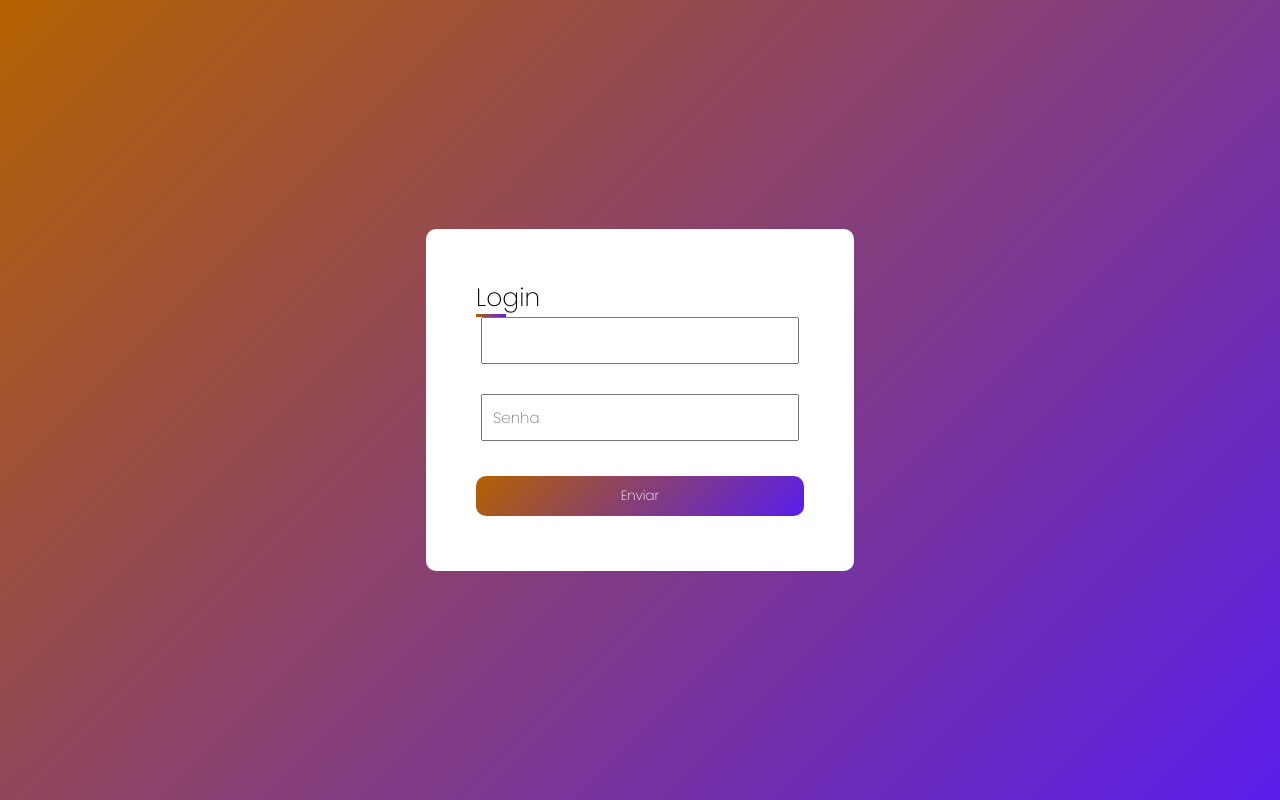
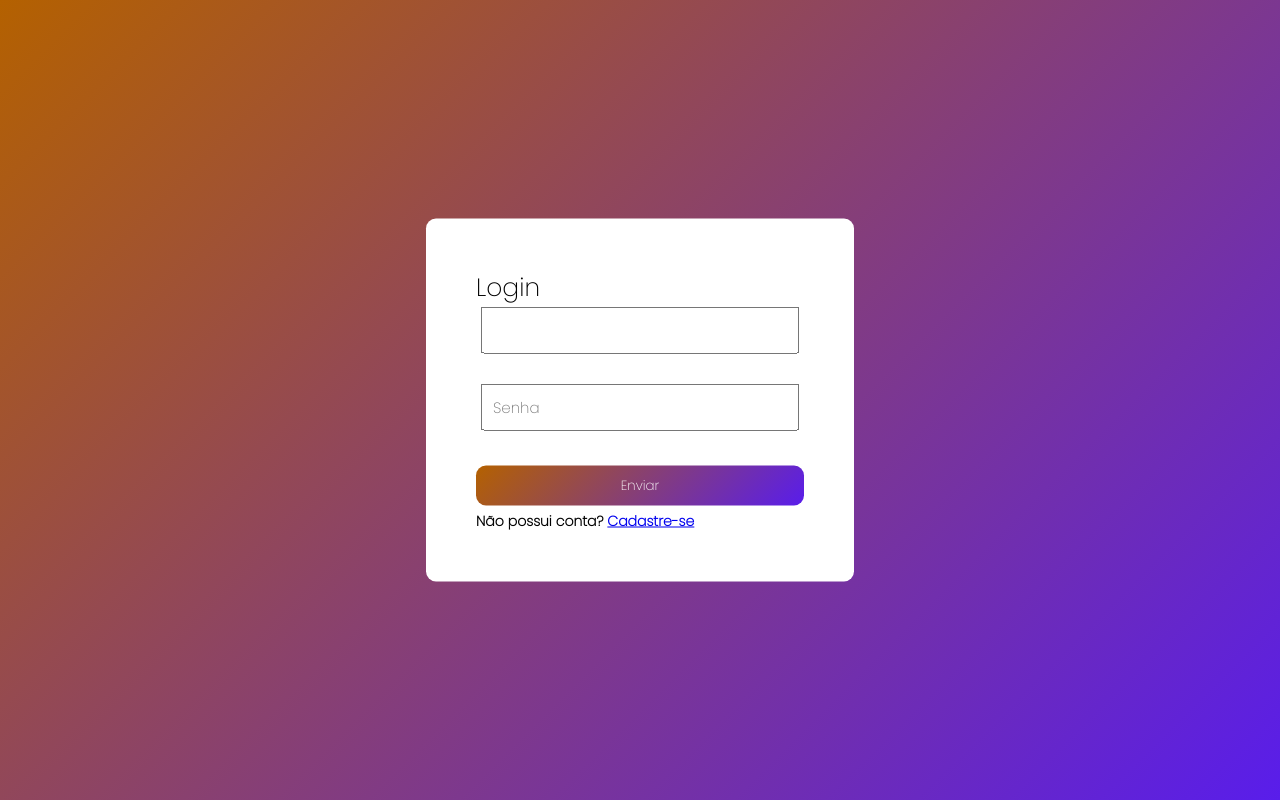
Before and after one commit to DavidFisi/redes-sociais-tera, a plain HTML site: page Login.html in a window 1280 px wide. Drawn offline with Linux system fonts and the light colour scheme.

Commit message:
commit on master

```diff
--- a/Login.html
+++ b/Login.html
@@ -15,6 +15,7 @@
         <input class="password" type="password" placeholder="Senha">
         <br><br>
         <button>Enviar</button>
+        <h1 class="registro">Não possui conta? <a href="/">Cadastre-se</a></h1>
     </div>
 </body>
 </html>
--- a/index.html
+++ b/index.html
@@ -15,7 +15,7 @@
         <input type="search" id="search" placeholder="Search">
     </div>
     </nav>
-    <a id="button" class="cta" href="#"><button>Login</button></a>
+    <a id="button" class="cta" href=""><button>Login</button> <script>window.open('file:///C:/Users/global.david/Documents/David/VidU22-1/Login.html', '_blank');</script></a>
 </header></html>
 <body>
     <div class="headerLevel"></div>
--- a/style/login.css
+++ b/style/login.css
@@ -15,13 +15,19 @@ body {
     background: linear-gradient(135deg, #b46100, #591deb);
 }
 
+.registro{
+    font-size: 14px;
+    position: relative;
+}
+
+
 .title{
     font-size: 25px;
     font-weight: 500;
     position: relative;
 }
 
-.title::before{
+/*.title::before{
     content: '';
     position: absolute;
     left: 0;
@@ -29,7 +35,7 @@ body {
     height: 3px;
     width: 30px;
     background: linear-gradient(135deg, #b46100, #591deb)
-}
+}*/
 
 div{
     background-color: #fff;
```
